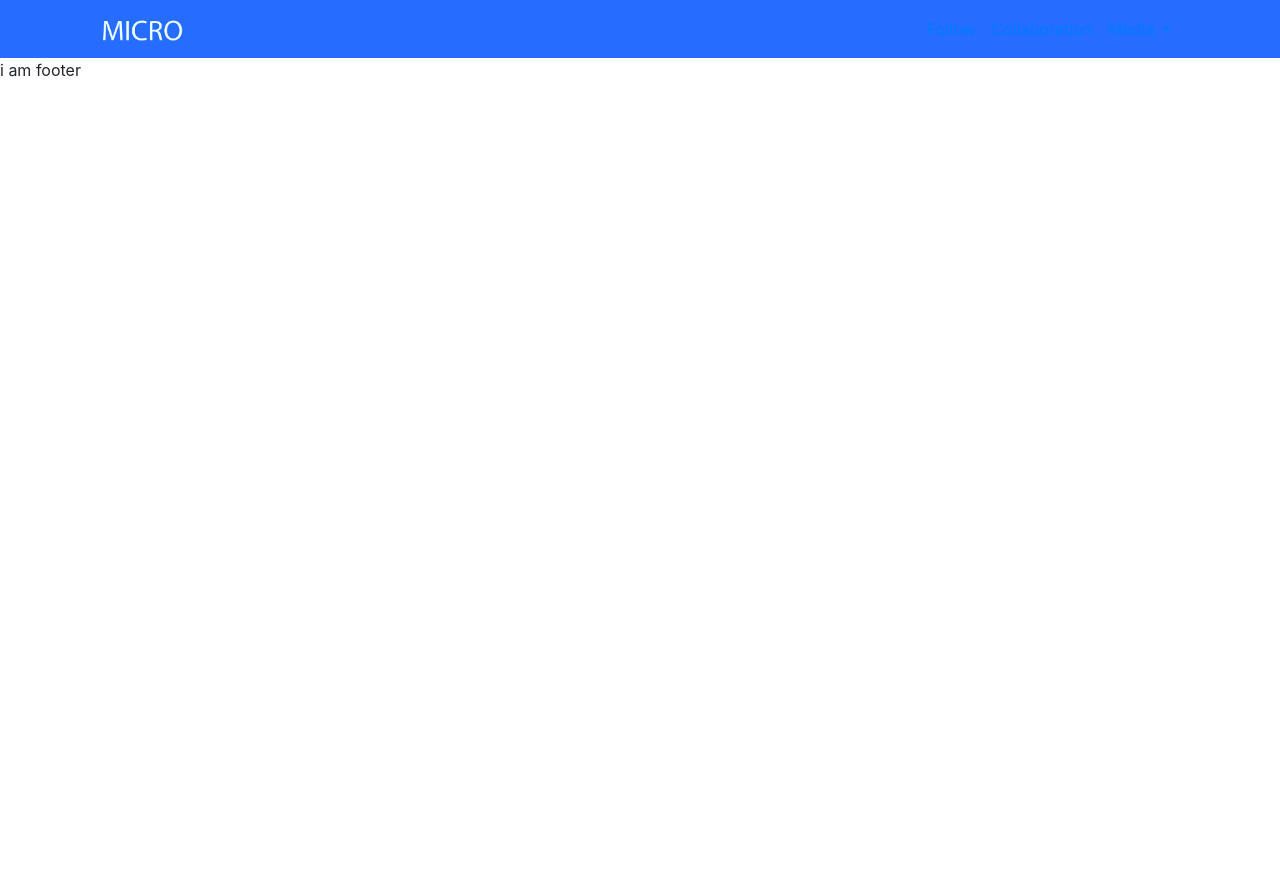
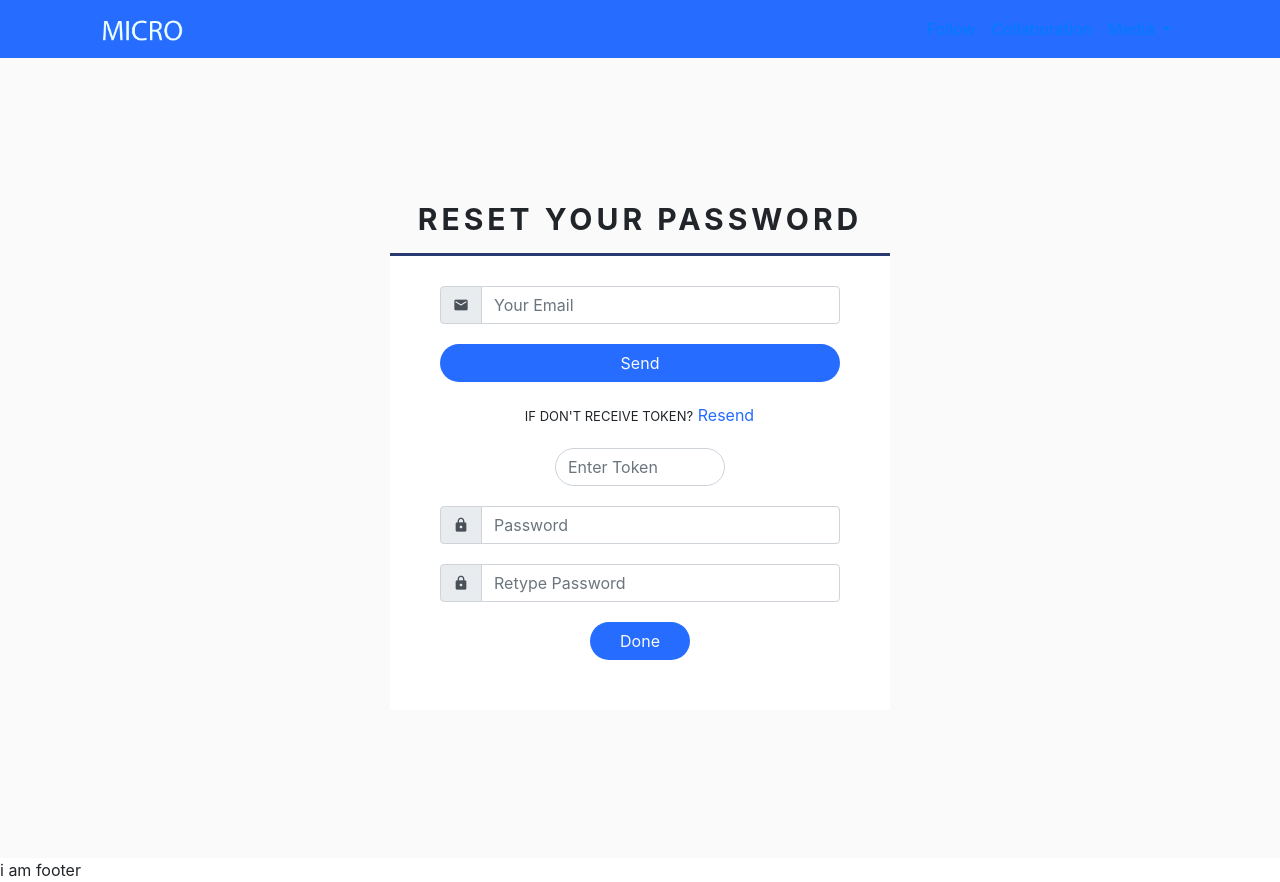
Before and after one commit to ashiqulemu/simple-theme, a Vue app: page /forgot-password in a window 1280 px wide. Before the commit the page ends 800 px from the top, so only its background shows below. Built offline with nearby package versions, Linux system fonts and the light colour scheme.

Commit message:
sign-in sign up forgot-password

```diff
--- a/src/assets/sass/theme.scss
+++ b/src/assets/sass/theme.scss
@@ -81,6 +81,23 @@
         text-transform: uppercase;
         letter-spacing: 1.2px;
       }
+      .resend{
+        font-size: 13px;
+        text-align: center;
+        text-transform: uppercase;
+        .btn{
+          color: $primary;
+          padding: 0!important;
+          vertical-align: unset;
+        }
+      }
+      .token-input{
+        width: 170px;
+        margin: 20px auto;
+        .form-control{
+          border-radius: 40px;
+        }
+      }
 
       .social-box {
         margin-top: 20px;
@@ -121,3 +138,10 @@
     margin-right: 5px;
   }
 }
+.full-btn{
+  width: 100%;
+  background: $primary;
+  color: $bg-primary;
+  border-radius: 40px;
+  margin-bottom: 20px;
+}
--- a/src/views/pages/forget-password.vue
+++ b/src/views/pages/forget-password.vue
@@ -1,13 +1,76 @@
 <template>
+    <div class="auth-form">
+        <div class="container-box">
+            <div class="md-title">
+                Reset Your Password
+            </div>
+            <div class="card">
+                <div class="input-group flex-nowrap">
+                    <div class="input-group-prepend">
+                        <span class="input-group-text">
+                            <i class="mdi mdi-email"></i>
+                        </span>
+                    </div>
+                    <input type="text"
+                           class="form-control"
+                           placeholder="Your Email"
+                           aria-label="User email">
+                </div>
 
+                <div class="text-center">
+                    <button type="button"
+                            class="btn full-btn">
+                        Send
+                    </button>
+                </div>
+                <div class="resend">
+                    IF DON'T RECEIVE Token?
+                    <button type="button"
+                            class="btn">
+                        Resend
+                    </button>
+                </div>
+
+                <div class="input-group flex-nowrap token-input">
+                   <input type="password"
+                           class="form-control "
+                           placeholder="Enter Token"
+                           aria-label="token">
+                </div>
+
+                <div class="input-group flex-nowrap">
+                    <div class="input-group-prepend">
+                        <span class="input-group-text">
+                            <i class="mdi mdi-lock"></i>
+                        </span>
+                    </div>
+                    <input type="password"
+                           class="form-control"
+                           placeholder="Password"
+                           aria-label="Password">
+                </div>
+                <div class="input-group flex-nowrap">
+                    <div class="input-group-prepend">
+                        <span class="input-group-text">
+                            <i class="mdi mdi-lock"></i>
+                        </span>
+                    </div>
+                    <input type="password"
+                           class="form-control"
+                           placeholder="Retype Password"
+                           aria-label="Retype Password">
+                </div>
+
+                <div class="text-center">
+                    <button type="button"
+                            class="btn auth-btn btn-md">
+                        Done
+                    </button>
+                </div>
+
+
+            </div>
+        </div>
+
+    </div>
 </template>
-
-<script>
-    export default {
-        name: "forget-password"
-    }
-</script>
-
-<style scoped>
-
-</style>
```
